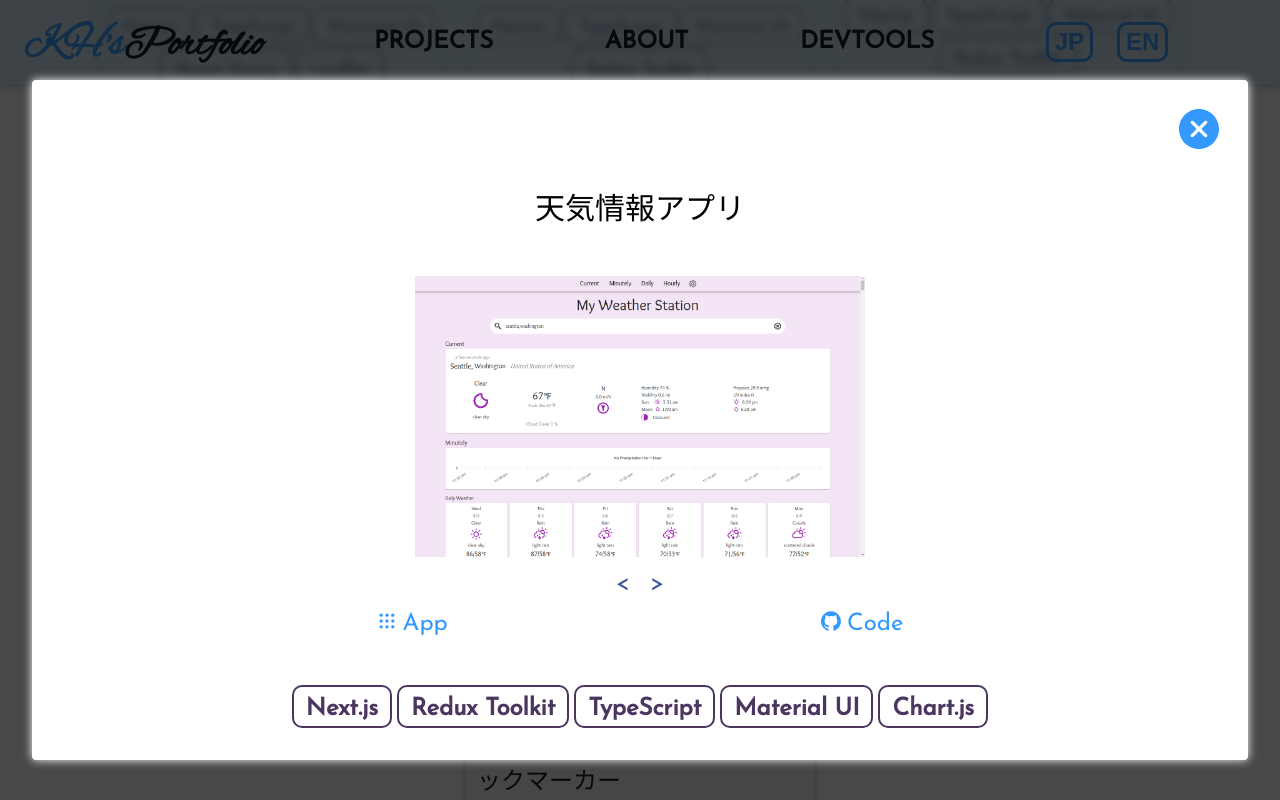
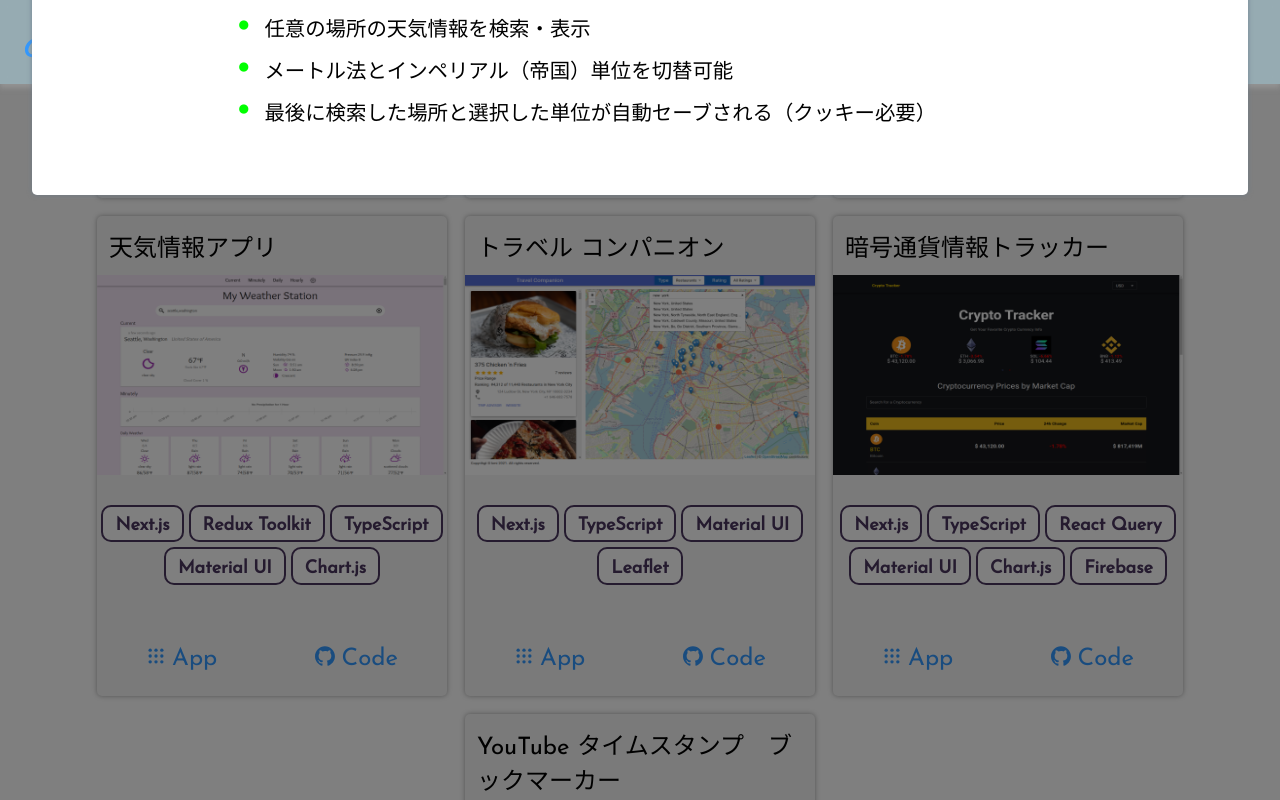
Before and after one commit to kmi2170/portfolio-v2, a Next.js app: page / in a window 1280 px wide. Both pictures are taken after a click on the element 272 px from the left and 1723 px from the top of the page. Shown: the part 1323-2123 px from the top of the page. Built offline with nearby package versions, Linux system fonts and the light colour scheme.

Commit message:
repalce react modal with original one

```diff
--- a/package.json
+++ b/package.json
@@ -17,7 +17,6 @@
     "react": "^18.2.0",
     "react-alice-carousel": "^2.5.1",
     "react-dom": "^18.2.0",
-    "react-modal": "^3.16.1",
     "styled-components": "^5.3.3"
   },
   "devDependencies": {
--- a/src/components/Navbar/Navbar.tsx
+++ b/src/components/Navbar/Navbar.tsx
@@ -4,7 +4,7 @@
 
 import LangButtons from "./LangButtons/LangButtons";
 import { Lang } from "../../lib/types";
-import { NavWrapper, Ul, Li, Menu, SideBar, UlMenu } from "./styles";
+import { NavWrapper, Ul, Li, Menu, SidebarWrapper, UlMenu } from "./styles";
 import { CloseIcon, MenuIcon2 } from "../../assets/icons";
 import { Text } from "../common-styles";
 import { theme } from "../../styles/globalStyles";
@@ -55,7 +55,7 @@
       </NavWrapper>
 
       {toggle && (
-        <SideBar>
+        <SidebarWrapper>
           <motion.div
             initial={{ width: 0 }}
             animate={{ width: "50vw" }}
@@ -77,7 +77,7 @@
               <LangButtons setLang={setLang} />
             </UlMenu>
           </motion.div>
-        </SideBar>
+        </SidebarWrapper>
       )}
     </>
   );
--- a/src/components/Navbar/styles.ts
+++ b/src/components/Navbar/styles.ts
@@ -49,7 +49,7 @@
   }
 `;
 
-export const SideBar = styled(Container).attrs({ as: "aside" })`
+export const SidebarWrapper = styled(Container).attrs({ as: "aside" })`
   height: 100vh;
   position: fixed;
   top: 0;
--- /dev/null
+++ b/src/components/Projects/Project/Modal/Modal.tsx
@@ -0,0 +1,131 @@
+import { motion } from "framer-motion";
+
+import { DataProject, Lang } from "../../../../lib/types";
+import Carousel from "./Carousel/Carousel";
+import {
+  Close,
+  ProjectImg,
+  Features,
+  Details,
+  ModalWrapper,
+  ModalOverlay,
+} from "./styles";
+import { CloseIcon } from "../../../../assets/icons";
+import { theme } from "../../../../styles/globalStyles";
+import { Container, Dot, Tag, Tags, Text } from "../../../common-styles";
+import Links from "../../../templates/Links";
+
+type ModalContentProps = {
+  project: DataProject;
+  closeModal: () => void;
+  lang: Lang;
+};
+
+const Modal = ({ project, closeModal, lang }: ModalContentProps) => {
+  return (
+    <>
+      <ModalOverlay onClick={closeModal} />
+
+      <ModalWrapper>
+        <Container
+          as={motion.section}
+          initial={{ opacity: 0 }}
+          whileInView={{ opacity: [0, 1] }}
+          transition={{ duration: 1.0, ease: "easeInOut" }}
+          direction="column"
+          justify="center"
+          align="center"
+        >
+          <Close onClick={closeModal}>
+            <CloseIcon />
+          </Close>
+
+          <Container
+            direction="column"
+            justify="center"
+            align="center"
+            maxWidth={900}
+          >
+            <Text
+              as="h2"
+              fontSize={1.25}
+              align="center"
+              marginTop={1}
+              marginBottom={2}
+            >
+              {project?.name[lang]}
+            </Text>
+
+            <ProjectImg>
+              <Carousel imageUrls={project?.imageUrls} />
+            </ProjectImg>
+
+            <Links project={project} />
+
+            <Tags marginTop={2} marginBottom={3}>
+              {project?.tags.map((tag, i) => (
+                <Tag key={tag}>{tag}</Tag>
+              ))}
+            </Tags>
+
+            <Text as="p" align="center" fontSize={1} marginBottom={1}>
+              {project.description[lang]}
+            </Text>
+
+            <Text
+              as="h3"
+              fontSize={1.25}
+              align="center"
+              marginTop={1.5}
+              marginBottom={0.5}
+            >
+              Features
+            </Text>
+
+            <Features>
+              {project?.features[lang].map((feature, i) => (
+                <li key={i}>
+                  <Dot
+                    color={theme.colors.blue}
+                    size="1.5rem"
+                    marginRight="0.5rem"
+                  />
+                  {feature}
+                </li>
+              ))}
+            </Features>
+
+            {project?.details[lang].length > 0 && (
+              <>
+                <Text
+                  as="h3"
+                  fontSize={1.25}
+                  align="center"
+                  marginTop={1.5}
+                  marginBottom={0.5}
+                >
+                  Details
+                </Text>
+
+                <Details>
+                  {project?.details[lang].map((detail, i) => (
+                    <li key={i}>
+                      <Dot
+                        color={theme.colors.green}
+                        size="1.5rem"
+                        marginRight="0.5rem"
+                      />
+                      {detail}
+                    </li>
+                  ))}
+                </Details>
+              </>
+            )}
+          </Container>
+        </Container>
+      </ModalWrapper>
+    </>
+  );
+};
+
+export default Modal;
--- a/src/components/Projects/Project/Modal/ModalContent.tsx
+++ /dev/null
@@ -1,125 +0,0 @@
-import { motion } from "framer-motion";
-
-import { DataProject, Lang } from "../../../../lib/types";
-import Carousel from "./Carousel/Carousel";
-import { Wrapper, Close, ProjectImg, Features, Details } from "./styles";
-import { CloseIcon } from "../../../../assets/icons";
-import { theme } from "../../../../styles/globalStyles";
-import {
-  ComponentWrapper,
-  Container,
-  Dot,
-  Tag,
-  Tags,
-  Text,
-} from "../../../common-styles";
-import Links from "../../../templates/Links";
-
-interface ModalContentProps {
-  project: DataProject;
-  closeModal: () => void;
-  lang: Lang;
-}
-
-const ModalContent = ({ project, closeModal, lang }: ModalContentProps) => {
-  return (
-    <Container
-      as={motion.section}
-      initial={{ opacity: 0 }}
-      whileInView={{ opacity: [0, 1] }}
-      transition={{ duration: 1.0, ease: "easeInOut" }}
-      direction="column"
-      justify="center"
-      align="center"
-    >
-      <Close onClick={closeModal}>
-        <CloseIcon />
-      </Close>
-
-      <Container
-        direction="column"
-        justify="center"
-        align="center"
-        maxWidth={900}
-      >
-        <Text
-          as="h2"
-          fontSize={1.25}
-          align="center"
-          marginTop={1}
-          marginBottom={2}
-        >
-          {project?.name[lang]}
-        </Text>
-
-        <ProjectImg>
-          <Carousel imageUrls={project?.imageUrls} />
-        </ProjectImg>
-
-        <Links project={project} />
-
-        <Tags marginTop={2} marginBottom={3}>
-          {project?.tags.map((tag, i) => (
-            <Tag key={tag}>{tag}</Tag>
-          ))}
-        </Tags>
-
-        <Text as="p" align="center" fontSize={1} marginBottom={1}>
-          {project.description[lang]}
-        </Text>
-
-        <Text
-          as="h3"
-          fontSize={1.25}
-          align="center"
-          marginTop={1.5}
-          marginBottom={0.5}
-        >
-          Features
-        </Text>
-
-        <Features>
-          {project?.features[lang].map((feature, i) => (
-            <li key={i}>
-              <Dot
-                color={theme.colors.blue}
-                size="1.5rem"
-                marginRight="0.5rem"
-              />
-              {feature}
-            </li>
-          ))}
-        </Features>
-
-        {project?.details[lang].length > 0 && (
-          <>
-            <Text
-              as="h3"
-              fontSize={1.25}
-              align="center"
-              marginTop={1.5}
-              marginBottom={0.5}
-            >
-              Details
-            </Text>
-
-            <Details>
-              {project?.details[lang].map((detail, i) => (
-                <li key={i}>
-                  <Dot
-                    color={theme.colors.green}
-                    size="1.5rem"
-                    marginRight="0.5rem"
-                  />
-                  {detail}
-                </li>
-              ))}
-            </Details>
-          </>
-        )}
-      </Container>
-    </Container>
-  );
-};
-
-export default ModalContent;
--- a/src/components/Projects/Project/Modal/styles.ts
+++ b/src/components/Projects/Project/Modal/styles.ts
@@ -1,28 +1,46 @@
 import styled from "styled-components";
+import { Container } from "../../../common-styles";
 
-export const Wrapper = styled.div`
+export const ModalOverlay = styled.div`
+  position: fixed;
+  top: 0;
+  left: 0;
+  width: 100%;
+  height: 100%;
+  background: rgba(0, 0, 0, 0.5);
+  display: flex;
+  justify-content: center;
+  align-items: center;
+`;
+
+export const ModalWrapper = styled.dialog`
+  position: absolute;
+  top: 10vh;
+  left: 50%;
+  transform: translate(-50%, 0);
+  background-color: white;
+  z-index: 10;
+
+  border: none;
   border-radius: 5px;
-  box-shadow: 0 0 5px rgba(108, 122, 137, 1);
-  padding: 0 0.5rem 1.5rem 0.5rem;
-  width: 85vw;
-  height: 85vh;
+
+  box-shadow: 0 0 5px rgba(108, 122, 137, 0.8);
+  padding: 0.5rem 0.25rem 2.5rem 0.25rem;
+  width: 95vw;
+  max-width: 1500px;
+  height: auto;
   overflow: auto;
 
   display: flex;
   flex-direction: column;
   justify-content: space-between;
   align-items: center;
-
-  &:hover {
-    box-shadow: 0 0 20px rgba(108, 122, 137, 1);
-  }
 `;
 
 export const Close = styled.span`
   width: 100%;
   text-align: right;
   margin-top: 1rem;
-  padding-right: 1rem;
 
   svg {
     width: 50px;
@@ -45,16 +63,8 @@
   }
 `;
 
-// export const Description = styled.div`
-//   width: 50%;
-//   font-size: 1rem;
-//   text-align: center;
-//   max-width: 900px;
-// `;
-
 export const Features = styled.ul`
   width: 90%;
-  /* max-width: 900px; */
   font-size: 1rem;
 
   li {
@@ -69,7 +79,6 @@
 export const Details = styled.ul`
   width: 90%;
   font-size: 0.85rem;
-  /* max-width: 900px; */
 
   li {
     list-style: none;
--- a/src/components/Projects/Project/Project.tsx
+++ b/src/components/Projects/Project/Project.tsx
@@ -1,37 +1,16 @@
 import { useState } from "react";
 import Image from "next/image";
-import Modal from "react-modal";
 import { motion, useAnimation } from "framer-motion";
 
 import { DataProject, Lang } from "../../../lib/types";
-import ModalContent from "./Modal/ModalContent";
+import Modal from "./Modal/Modal";
 import { ProjectWrapper } from "./styles";
 import { Tags, Tag, Text, Container } from "../../common-styles";
 import Links from "../../templates/Links";
 
-Modal.setAppElement("#__next");
-interface ProjectProps {
+type ProjectProps = {
   project: DataProject;
   lang: Lang;
-}
-
-const customModalStyle = {
-  content: {
-    top: "10vh",
-    left: "50%",
-    transform: "translate(-50%, 0)",
-    backgroundColor: "white",
-    padding: 0,
-    border: "none",
-    boxShadow: "0 0 10px white",
-    width: "95vw",
-    maxWidth: "1500px",
-    overflow: "auto",
-  },
-  overlay: {
-    backgroundColor: "rgba(10, 11, 13, 0.75)",
-    zIndex: 30,
-  },
 };
 
 const Project = ({ project, lang }: ProjectProps) => {
@@ -97,13 +76,9 @@
 
       <Links project={project} marginTop={1.5} marginBottom={1} />
 
-      <Modal
-        isOpen={isModalOpen}
-        onRequestClose={closeModal}
-        style={customModalStyle}
-      >
-        <ModalContent project={project} closeModal={closeModal} lang={lang} />
-      </Modal>
+      {isModalOpen && (
+        <Modal project={project} closeModal={closeModal} lang={lang} />
+      )}
     </ProjectWrapper>
   );
 };
--- a/src/components/common-styles/container.ts
+++ b/src/components/common-styles/container.ts
@@ -32,6 +32,7 @@
   justify-content: ${({ justify }) => justify && justifySchemas[justify]};
   align-items: ${({ align }) => align && alignSchemas[align]};
   gap: ${({ gap }) => gap + "rem"};
+  width: 100%;
   max-width: ${({ maxWidth }) => maxWidth + "px"};
 `;
 
--- a/src/pages/index.tsx
+++ b/src/pages/index.tsx
@@ -34,6 +34,7 @@
 export default Home;
 
 const Wrapper = styled.div`
+  position: relative;
   min-height: 100vh;
   overflow: auto;
 
```
Also changed, not shown: 1 other file (tests, documents, lock files or other folders).
